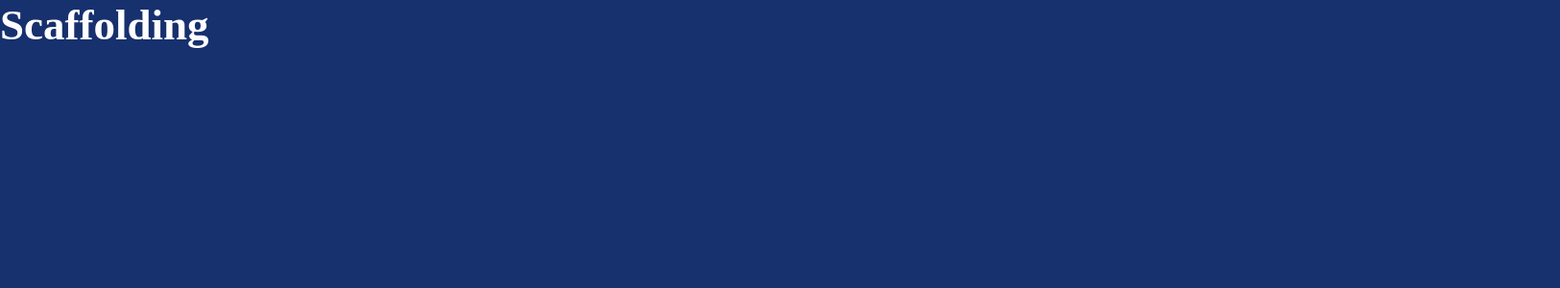
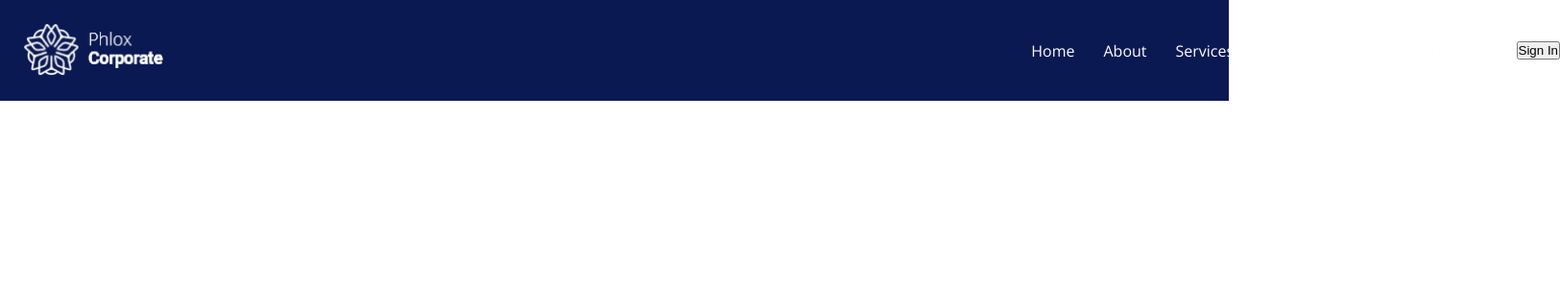
Before and after one commit to CaldatoLuca/proj-html-vuejs, a Vue app: page / in a window 1280 px wide. Shown: the top 300 px of the page at 96% size, 1625 px wide, since content can reach past the window. Built offline with nearby package versions, Linux system fonts and the light colour scheme.

Commit message:
feat: Header

```diff
--- a/src/App.vue
+++ b/src/App.vue
@@ -1,7 +1,12 @@
 <script>
-export default {};
+import Header from "./components/Header.vue";
+export default {
+  components: {
+    Header,
+  },
+};
 </script>
 
 <template>
-  <h1 class="text-white">Scaffolding</h1>
+  <Header />
 </template>
--- a/src/assets/scss/partials/_common.scss
+++ b/src/assets/scss/partials/_common.scss
@@ -1,4 +1 @@
 @use "./variables" as *;
-body {
-  background-color: $bg-blue-light;
-}
--- a/src/assets/scss/partials/_variables.scss
+++ b/src/assets/scss/partials/_variables.scss
@@ -8,7 +8,7 @@ $text-black: #484848;
 $grey: #eaeaea;
 //*blues
 $bg-blue-dark: #020230;
-$bg-blue-light: #17306e;
+$bg-blue-light: #0b1953;
 $text-blue: #0490bc;
 $btn-blue-dark: #1f3d82;
 $btn-blue-light: #04a7d3;
--- a/src/assets/scss/partials/typho.scss
+++ b/src/assets/scss/partials/typho.scss
@@ -1,6 +1,7 @@
 body {
-  font-size: 0.875rem;
+  font-family: "Open Sans";
 }
+
 h1 {
   font-size: 45px;
 }
--- a/src/assets/scss/partials/utility.scss
+++ b/src/assets/scss/partials/utility.scss
@@ -47,3 +47,10 @@
   width: 1600px;
   margin: 0 auto;
 }
+//!FONT
+.open-sans {
+  font-family: "Open Sans";
+}
+.heebo {
+  font-family: "Heebo";
+}
--- /dev/null
+++ b/src/components/Header.vue
@@ -0,0 +1,55 @@
+<script>
+export default {};
+</script>
+
+<template>
+  <!-- !header -->
+  <header class="text-white">
+    <div class="container flex align-items-center justify-content-between">
+      <!-- *logo -->
+      <div class="logo">
+        <img src="/img/white-logo-2.png" alt="Logo" />
+      </div>
+
+      <!-- *nav -->
+      <nav class="flex align-items-center">
+        <!-- *link nav -->
+        <ul class="flex">
+          <li><a href="">Home</a></li>
+          <li><a href="">About</a></li>
+          <li><a href="">Services</a></li>
+          <li><a href="">Blog</a></li>
+          <li><a href="">Contact</a></li>
+          <li><a href="">Portfolio</a></li>
+        </ul>
+
+        <!-- *button nav-->
+        <button>Sign In</button>
+      </nav>
+    </div>
+  </header>
+</template>
+
+<style scoped lang="scss">
+@use "../assets/scss/partials/variables" as *;
+header {
+  padding: 25px;
+  background-color: $bg-blue-light;
+  .logo {
+    width: 145px;
+    height: 55px;
+  }
+  ul {
+    gap: 30px;
+    a {
+      color: $text-white;
+      &:hover {
+        color: $text-red;
+      }
+    }
+  }
+  button {
+    margin-left: 50px;
+  }
+}
+</style>
```
Also changed, not shown: public/img/white-logo-2.png (added).
